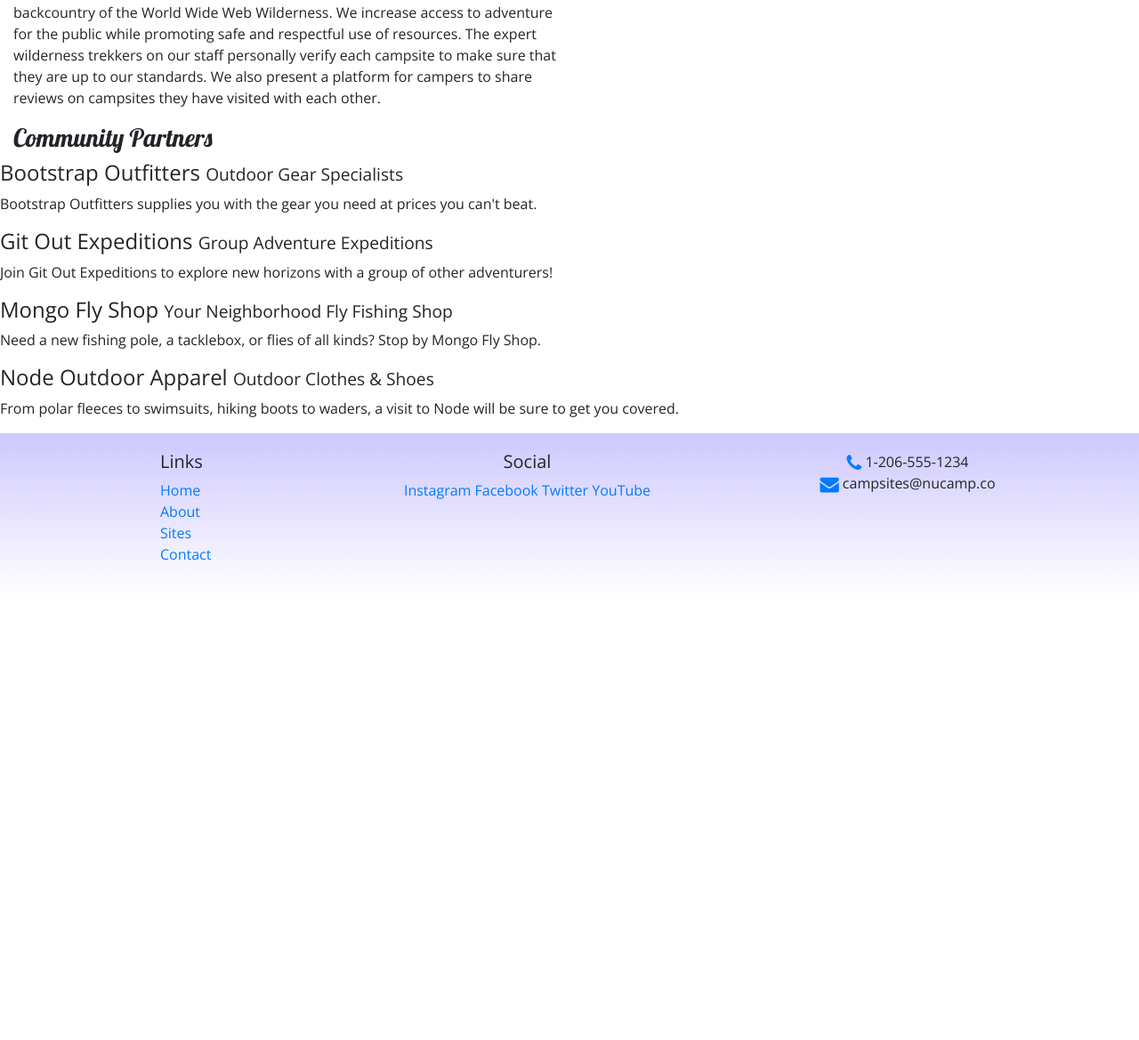
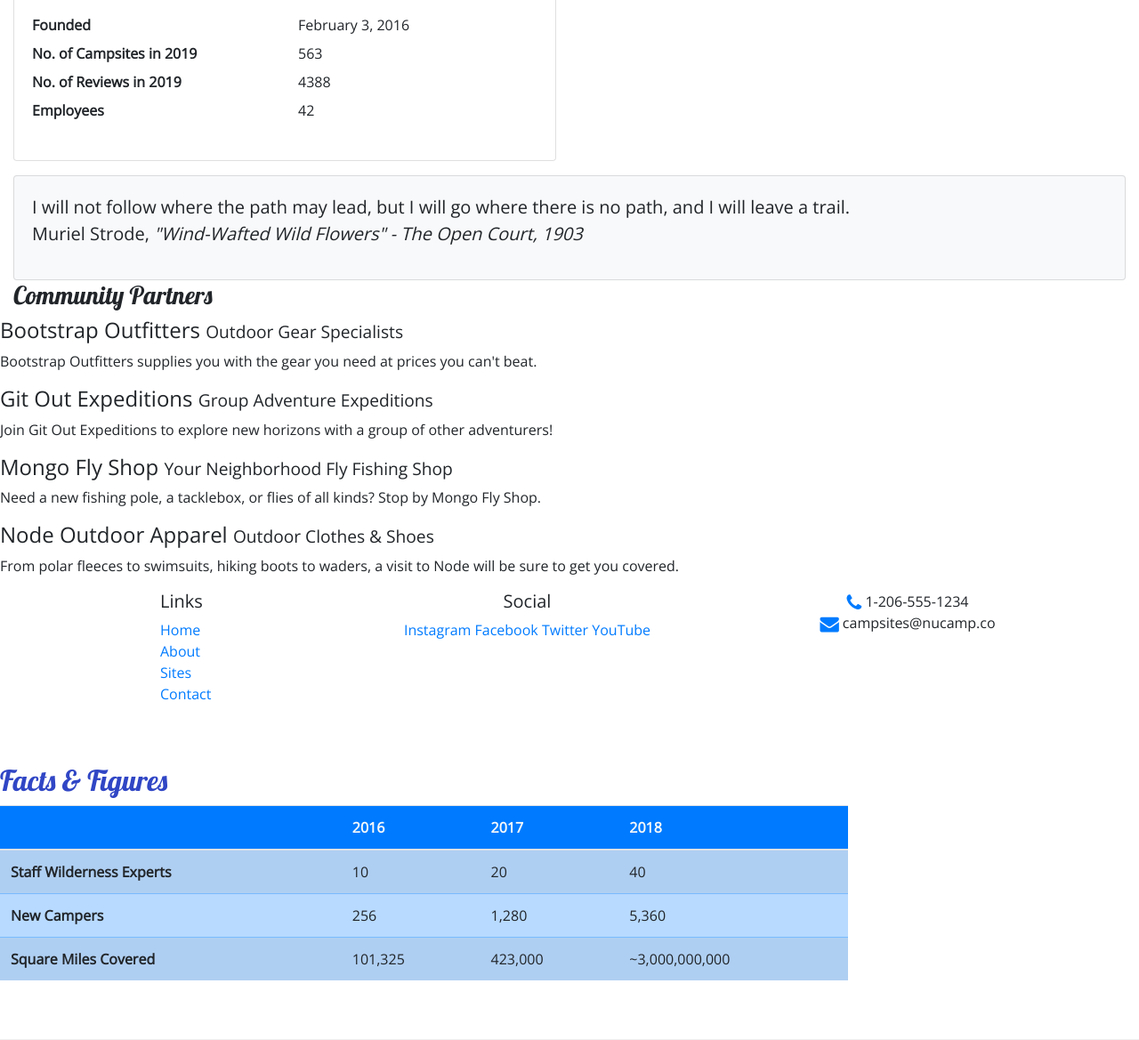
Before and after one commit to mckennamauney-star/Bootstrap, a website: page aboutus.html in a window 1280 px wide. Shown: the part 329-1498 px from the top of the page at 89% size. Before the commit the page ends 1000 px from the top, so only its background shows below. Drawn offline with nearby package versions, Linux system fonts and the light colour scheme.

Commit message:
Tables and Cards

```diff
--- a/aboutus.html
+++ b/aboutus.html
@@ -38,13 +38,39 @@
             </div>
         </div>
 
-
-        <div>
-            <div class="col-xs-12 col-sm-6">
-                <h3>Our Mission</h3>
-                <p>We present a curated database of the best campsites in the vast woods and backcountry of the World Wide Web Wilderness. We increase access to adventure for the public while promoting safe and respectful use of resources. The expert wilderness trekkers on our staff personally verify each campsite to make sure that they are up to our standards. We also present a platform for campers to share reviews on campsites they have visited with each other.</p>
+</div>
+            <div class="col-sm-6">
+                <div class="card">
+                    <h3 class="card-header bg-primary text-white">Facts At a Glance</h3>
+                    <div class="card-body">
+                        <dl class="row">
+                            <dt class="col-6">Founded</dt>
+                            <dd class="col-6">February 3, 2016</dd>
+                            <dt class="col-6">No. of Campsites in 2019</dt>
+                            <dd class="col-6">563</dd>
+                            <dt class="col-6">No. of Reviews in 2019</dt>
+                            <dd class="col-6">4388</dd>
+                            <dt class="col-6">Employees</dt>
+                            <dd class="col-6">42</dd>
+                        </dl>
+                    </div>
+                </div>
+            </div>
+            <div class="col">
+                <div class="card bg-light mt-3">
+                    <blockquote class="blockquote card-body">
+                        <p class="mb-0">I will not follow where the path may lead, but I will go where there is no path, and I will leave a trail.</p>
+                        <footer class="site-footer">Muriel Strode,
+                            <cite title="Source Title">"Wind-Wafted Wild Flowers" -
+                                The Open Court, 1903
+                            </cite>
+                        </footer>
+                    </blockquote>
+                </div>
             </div>
         </div>
+
+
 
         <div>
             <div>
@@ -89,6 +115,44 @@
                <script src="node_modules/bootstrap/dist/js/bootstrap.min.js"></script>
            </div>
         </div>
+        <div class="row row-content">
+            <div class="col-sm-9">
+                <h2>Facts &amp; Figures</h2>
+                <div class="table-responsive">
+                    <table class="table table-striped">
+                        <thead>
+                            <tr class="bg-primary text-light">
+                                <th></th>
+                                <th>2016</th>
+                                <th>2017</th>
+                                <th>2018</th>
+                            </tr>
+                        </thead>
+                        <tbody class="table-primary">
+                            <tr>
+                                <th>Staff Wilderness Experts</th>
+                                <td>10</td>
+                                <td>20</td>
+                                <td>40</td>
+                            </tr>
+                            <tr>
+                                <th>New Campers</th>
+                                <td>256</td>
+                                <td>1,280</td>
+                                <td>5,360</td>
+                            </tr>
+                            <tr>
+                                <th>Square Miles Covered</th>
+                                <td>101,325</td>
+                                <td>423,000</td>
+                                <td>~3,000,000,000</td>
+                            </tr>
+                        </tbody>
+                    </table>
+                </div>
+            </div>
+       </div>
+
     </footer>
 
 </body>
--- a/css/styles.css
+++ b/css/styles.css
@@ -14,7 +14,7 @@ header h2 {
     color: #CEC8FF;
 }
 
-footer {
+site-footer{
     background-image: linear-gradient(#CEC8FF, white);
     padding: 20px 0;
 }
```
Also changed, not shown: index.html (+1 -1 lines).
